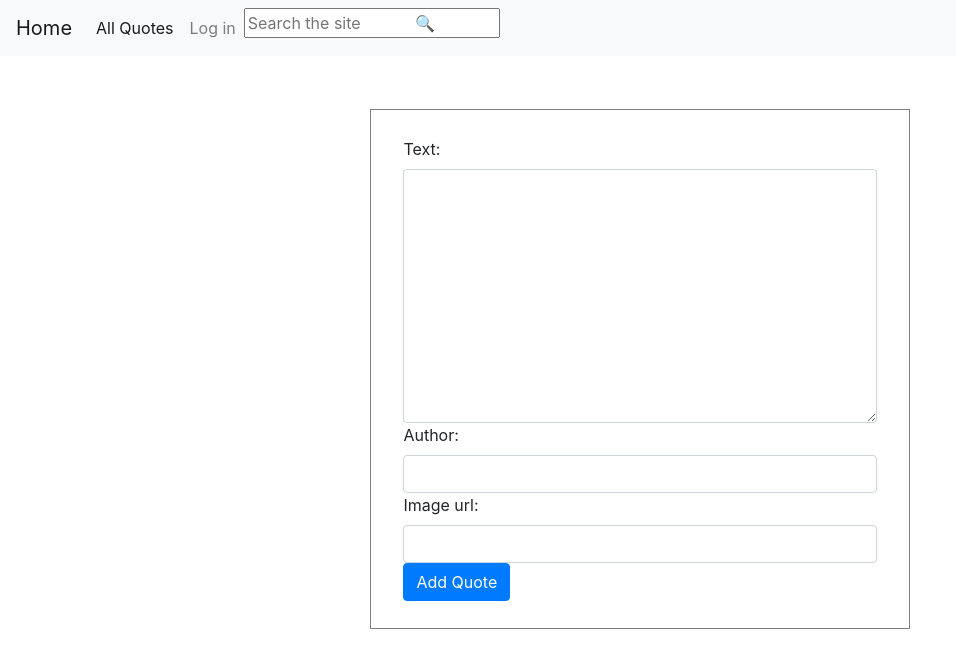
After one commit to nberchev/quotes_paradise, a Django app: page /quotes/create/ in a window 1280 px wide. The commit adds this page. Shown: the top 668 px of the page, without its empty margins (0-956 px from the left). Run offline with Django 3.2, Linux system fonts and the light colour scheme.

Commit message:
Added create quote form and view, fixed some template links

```diff
--- /dev/null
+++ b/quotes/forms.py
@@ -0,0 +1,13 @@
+from django import forms
+
+from quotes.models import Quote
+
+
+class QuoteForm(forms.ModelForm):
+    author = forms.CharField(required=True, widget=forms.TextInput(attrs={'class': 'form-control', }),)
+    text = forms.CharField(required=True, widget=forms.Textarea(attrs={'class': 'form-control', }),)
+    image_url = forms.URLField(widget=forms.URLInput(attrs={'class': 'form-control', }),)
+
+    class Meta:
+        model = Quote
+        fields = ('text', 'author', 'image_url')
--- a/quotes/urls.py
+++ b/quotes/urls.py
@@ -1,8 +1,10 @@
 from django.urls import path
 
-from quotes.views import QuotesList
+from quotes.views import QuotesList, MyQuotes, CreateQuote
 
 
 urlpatterns = [
     path('', QuotesList.as_view(), name='all quotes'),
+    path('my_quotes/', MyQuotes.as_view(), name='my quotes'),
+    path('create/', CreateQuote.as_view(), name='create quote'),
 ]
--- a/quotes/views.py
+++ b/quotes/views.py
@@ -1,6 +1,9 @@
 from django.shortcuts import render
 from django.views import generic
 
+from accounts.models import ProfileUser
+
+from quotes.forms import QuoteForm
 from quotes.models import Quote
 
 
@@ -14,3 +17,22 @@ class MyQuotes(generic.ListView):
     model = Quote
     template_name = 'quotes/quotes_list.html'
     context_object_name = 'quotes'
+
+    def get_queryset(self):
+        user_profile = ProfileUser.objects.filter(user__pk=self.request.user.id)[0]
+        quotes = Quote.objects.filter(user=user_profile)
+
+        if quotes:
+            return quotes
+        return []
+
+
+class CreateQuote(generic.CreateView):
+    form_class = QuoteForm
+    template_name = 'quotes/create_quote.html'
+    success_url = '/quotes/'
+
+    def form_valid(self, form):
+        user_profile = ProfileUser.objects.filter(user__pk=self.request.user.id)[0]
+        form.instance.user = user_profile
+        return super().form_valid(form)
--- /dev/null
+++ b/static/css/create_quote.css
@@ -0,0 +1,5 @@
+.quote-form {
+    border: 1px solid gray;
+    padding: 5% 6%;
+    margin: 5% 0;
+}
--- /dev/null
+++ b/templates/quotes/create_quote.html
@@ -0,0 +1,21 @@
+{% extends 'shared/base.html' %}
+
+{% load static %}
+
+{% block styles %}
+    <link rel="stylesheet" href="{% static 'css/create_quote.css' %}">
+{% endblock %}
+
+{% block site_content %}
+    <div class="row">
+        <div class="col-lg-3"></div>
+        <div class="col-lg-6">
+            <form method="post" class="quote-form" action="{% url 'create quote' %}">
+                {% csrf_token %}
+                {{ form }}
+                <button class="btn btn-primary" type="submit">Add Quote</button>
+            </form>
+        </div>
+        <div class="col-lg-3"></div>
+    </div>
+{% endblock %}
--- a/templates/quotes/quotes_list.html
+++ b/templates/quotes/quotes_list.html
@@ -7,6 +7,8 @@
 {% endblock %}
 
 {% block site_content %}
+
+    {% if quotes %}
         {% for quote in quotes %}
             <div class="card">
                 <div class="card-header">
@@ -28,4 +30,7 @@
                 </div>
             </div>
         {% endfor %}
+    {% else %}
+        <h1>You have not added any quotes yet. Go to <a href="#">this link</a> to add one</h1>
+    {% endif %}
 {% endblock %}
--- a/templates/shared/navbar.html
+++ b/templates/shared/navbar.html
@@ -24,8 +24,8 @@
                         My Quotes
                     </a>
                     <div class="dropdown-menu" aria-labelledby="navbarDropdownMenuLink">
-                        <a class="dropdown-item" href="#">Add Quote</a>
-                        <a class="dropdown-item" href="#">All My Quotes</a>
+                        <a class="dropdown-item" href="{% url 'create quote' %}">Add Quote</a>
+                        <a class="dropdown-item" href="{% url 'my quotes' %}">All My Quotes</a>
                     </div>
                 </li>
                 <li class="nav-item dropdown">
```
Lines whose indentation alone changed are shown as unchanged.
